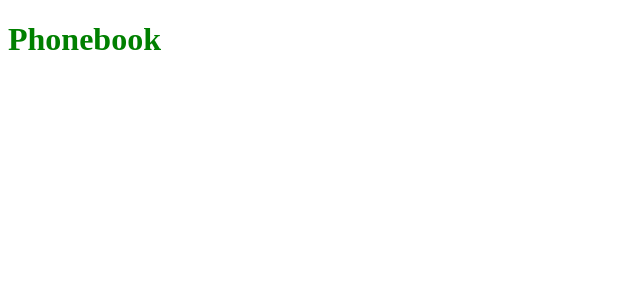
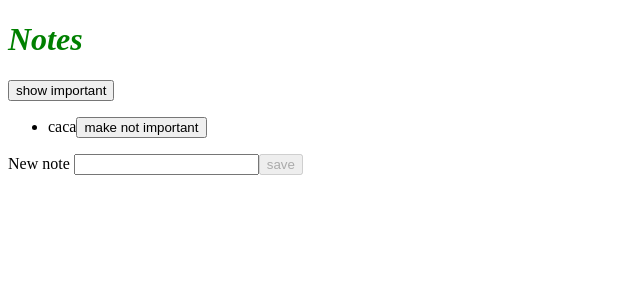
Before and after one commit to notoctavio/fullstackopen, a React (Vite) app in the folder part2/part2-5/: page / in a window 1280 px wide. Shown: the top 300 px of the page, without its empty margins (0-640 px from the left). Built offline with nearby package versions, Linux system fonts and the light colour scheme; data requests are answered from the project's data file.

Commit message:
Setted notes app

```diff
--- a/part2/part2-5/db.json
+++ b/part2/part2-5/db.json
@@ -1,9 +1,10 @@
 {
-  "persons": [
+  "notes": [
     {
-      "name": "Arto Hellas",
-      "number": "040-123456",
-      "id": "1"
+      "content": "caca",
+      "important": true,
+      "id": "BTIPpSGEcpc"
     }
-  ]
+  ],
+  "$schema": "./node_modules/json-server/schema.json"
 }
--- a/part2/part2-5/src/App.jsx
+++ b/part2/part2-5/src/App.jsx
@@ -1,7 +1,125 @@
+import { useEffect, useState } from 'react'
+import Note from './components/Notes'
+import noteService from './services/notes'
+
 const App = () => {
+  const [notes, setNotes] = useState([])
+  const [newNote, setNewNote] = useState('')
+  const [showAll, setShowAll] = useState(true)
+  const [isLoading, setIsLoading] = useState(true)
+  const [isSaving, setIsSaving] = useState(false)
+  const [errorMessage, setErrorMessage] = useState('')
+
+  // Fetch notes from the server when the component mounts
+  useEffect(() => {
+    noteService
+      .getAll()
+      .then(initialNotes => {
+        setNotes(initialNotes)
+        setIsLoading(false)
+      })
+      .catch(() => {
+        setErrorMessage('Could not fetch notes. Please try again.')
+        setIsLoading(false)
+      })
+  }, [])
+
+  // Function to add a new note
+  const addNote = event => {
+    event.preventDefault()
+
+    if (!newNote.trim() || isLoading || isSaving) {
+      return
+    }
+
+    const noteObject = {
+      content: newNote.trim(),
+      important: Math.random() < 0.5,
+    }
+
+    setIsSaving(true)
+    setErrorMessage('')
+
+    // Save the new note to the server
+    noteService
+      .create(noteObject)
+      .then(returnedNote => {
+        console.log(returnedNote)
+        setNotes(currentNotes => currentNotes.concat(returnedNote))
+        setNewNote('')
+      })
+      .catch(() => {
+        setErrorMessage('Could not save the note. Please try again.')
+      })
+      .finally(() => {
+        setIsSaving(false)
+      })
+  }
+
+  // Function to toggle the importance of a note
+  const toggleImportanceOf = id => {
+    const note = notes.find(n => n.id === id)
+    const changedNote = { ...note, important: !note.important }
+
+    setErrorMessage('')
+
+    //Update the note
+    noteService
+      .update(id, changedNote)
+      .then(returnedNote => {
+        setNotes(currentNotes =>
+          currentNotes.map(note => note.id !== id ? note : returnedNote)
+        )
+      })
+      .catch(() => {
+        alert(`The note '${note.content}' was already deleted from the server`)
+        setNotes(currentNotes => currentNotes.filter(n => n.id !== id))
+      })
+  }
+
+  // Function to handle changes in the new note input field
+  const handleNoteChange = event => {
+    setNewNote(event.target.value)
+  }
+
+  // Determine which notes to show based on the showAll state
+  const notesToShow = showAll
+    ? notes
+    : notes.filter(note => note.important)
+
   return (
     <div>
-      <h1>Phonebook</h1>
+      <h1>Notes</h1>
+      {errorMessage && <p role="alert">{errorMessage}</p>}
+      {isLoading && <p>Loading notes...</p>}
+      <button type="button" onClick={() => setShowAll(!showAll)}>
+        show {showAll ? 'important' : 'all'}
+      </button>
+      <ul>
+        {notesToShow.map(note => (
+          <Note
+            key={note.id}
+            note={note}
+            toggleImportance={() => toggleImportanceOf(note.id)}
+          />
+        ))}
+      </ul>
+      <form onSubmit={addNote}>
+        <label htmlFor="new-note">New note </label>
+        <input
+          id="new-note"
+          value={newNote}
+          onChange={handleNoteChange}
+          disabled={isLoading || isSaving}
+          required
+        />
+        <button
+          type="submit"
+          disabled={isLoading || isSaving || !newNote.trim()}
+        >
+          {isSaving ? 'saving...' : 'save'}
+        </button>
+      </form>
     </div>
   )
 }
--- /dev/null
+++ b/part2/part2-5/src/components/Notes.jsx
@@ -0,0 +1,14 @@
+const Note = ({ note, toggleImportance }) => {
+  const label = note.important
+    ? 'make not important' : 'make important'
+  return (
+    <li>
+      {note.content}
+      <button onClick={toggleImportance}>
+        {label}
+      </button>
+    </li>
+  )
+}
+
+export default Note
--- a/part2/part2-5/src/index.css
+++ b/part2/part2-5/src/index.css
@@ -1,3 +1,4 @@
 h1 {
   color: green;
+  font-style: italic;
 }
--- /dev/null
+++ b/part2/part2-5/src/services/notes.js
@@ -0,0 +1,22 @@
+import axios from 'axios'
+const baseURL = 'http://localhost:3001/notes'
+
+const getAll = () => {
+    console.log('Fetching all notes...')
+    const request = axios.get(baseURL)
+    return request.then(response => response.data)
+}
+
+const create = newObject => {
+    console.log('Creating a new note...')
+    const request = axios.post(baseURL, newObject)
+    return request.then(response => response.data)
+}
+
+const update = (id, updatedObject) => {
+    console.log(`Updating note with id ${id}...`)
+    const request = axios.put(`${baseURL}/${id}`, updatedObject)
+    return request.then(response => response.data)
+}
+
+export default { getAll, create, update }
```
